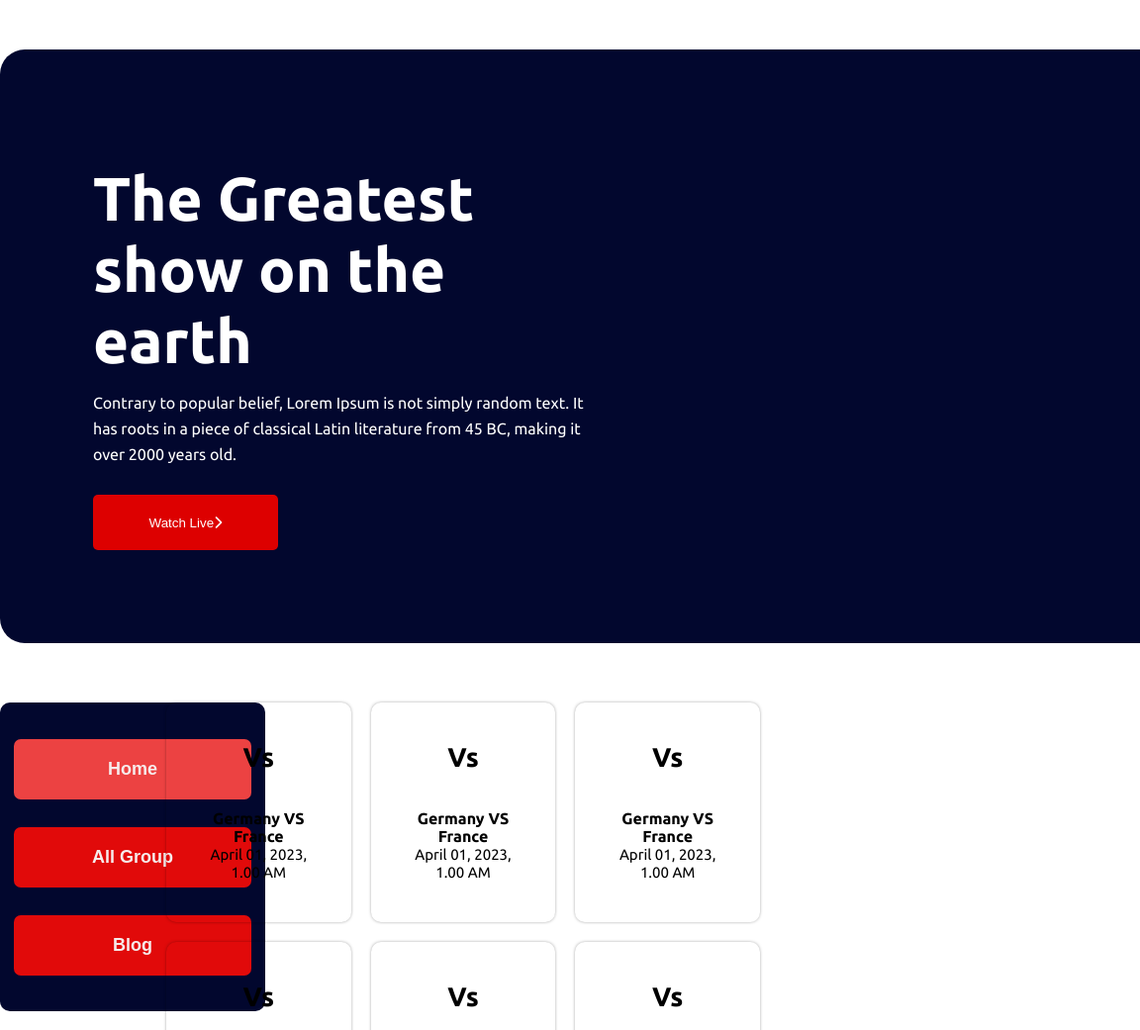
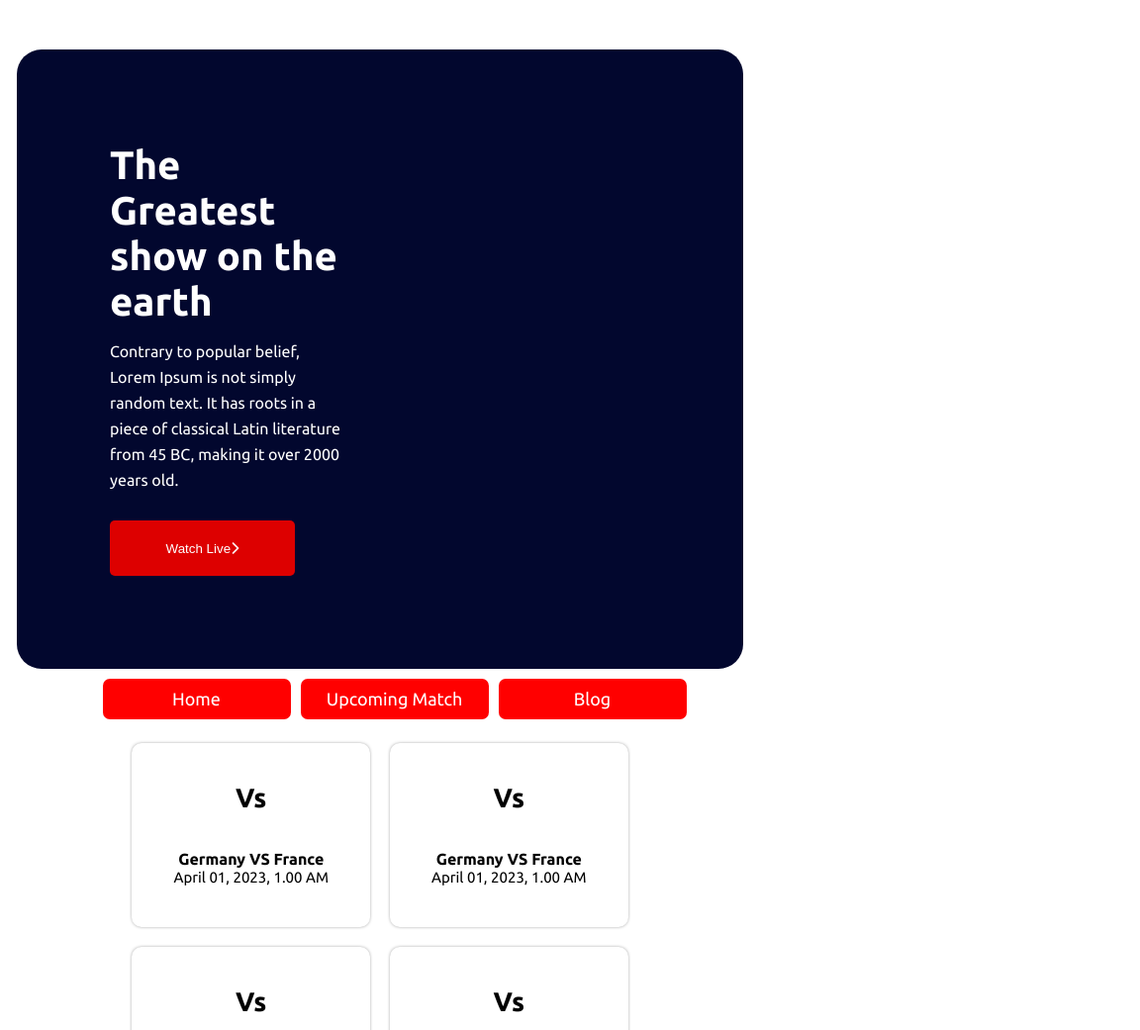
Before and after one commit to Arshad4320/world-cup, a plain HTML site: page upcoming.html in a window 768 px wide. Shown: the top 1041 px of the page at 99% size, 1152 px wide, since content can reach past the window. Drawn offline with Linux system fonts and the light colour scheme; a web font is replaced by a local one.

Commit message:
i am uploding to github  my second responsive template

```diff
--- a/match.css
+++ b/match.css
@@ -15,7 +15,7 @@ body {
 .hader-section {
     width: 1320px;
     margin-top: 50px;
-    margin-bottom: 60px;
+
     border-radius: 25px;
     background-color: #02072e;
     padding-top: 20px;
@@ -80,6 +80,29 @@ body {
 
 
 /* upcomming match style */
+.blog-button.card-flex {
+    text-align: center;
+    background: #16134f;
+    width: 201px;
+    position: relative;
+    right: 40%;
+    top: 150px;
+    display: flex;
+    flex-direction: column;
+}
+
+.blog-button.card-flex a {
+    text-decoration: none;
+    width: 170px;
+    padding: 10px;
+    color: #ffff;
+    background: red;
+    margin-top: 10px;
+    border-radius: 7px;
+    font-size: 18px;
+
+}
+
 section.upcoming_match {
     display: flex;
     justify-content: space-between;
@@ -223,3 +246,142 @@ button.btn:hover {
 }
 
 /* footer-section-end */
+/* mobile-veiw */
+
+@media only screen and (max-width:576px) {
+    .hader-section {
+        max-width: 470px;
+        padding: 0px;
+    }
+
+    .header-info {
+        display: grid;
+        grid-template-columns: repeat(1, 1fr);
+    }
+
+    .header-content {
+        width: 220px;
+        justify-content: center;
+    }
+
+    .header-content h1 {
+        font-size: 22px;
+    }
+
+    .baner-img {
+        display: grid;
+        justify-content: center;
+    }
+
+    .match-info {
+        display: grid;
+        grid-template-columns: repeat(1, 1fr);
+        column-gap: 20px;
+    }
+
+    /* card-section-responsive */
+    .blog-button.card-flex {
+        text-align: center;
+        background: none;
+        width: 201px;
+        position: relative;
+        right: 0;
+        top: 0px;
+        margin-bottom: 24px;
+        display: flex;
+        flex-direction: column;
+    }
+
+    .blog-button.card-flex a {
+        width: 170px;
+        padding: 10px;
+        color: #ffff;
+    }
+
+    /* footer-section-responsive */
+    .footer-items {
+        display: flex;
+        flex-direction: column;
+    }
+}
+
+/* tab view */
+
+/* hader part responsive */
+@media only screen and (min-width:577px) and (max-width:992px) {
+    body {
+        overflow-x: hidden
+    }
+
+    .header-info {
+        display: flex;
+        justify-content: space-evenly;
+        margin-right: 30px;
+    }
+
+    .hader-section {
+        max-width: 734px;
+        padding: 0px;
+    }
+
+    .header-content {
+        width: 316px;
+        align-items: center;
+
+    }
+
+    .header-content h1 {
+        font-size: 40px;
+    }
+
+    .baner-img {
+
+        width: 300px;
+    }
+
+    .baner-img img {
+        width: 100%;
+    }
+
+    /* card-section */
+    @media only screen and (min-width: 577px) and (max-width: 992px) {
+        .blog-button.card-flex {
+            text-align: center;
+            background: none;
+            width: 201px;
+            position: relative;
+            right: 180px;
+            top: 0px;
+            margin-bottom: 24px;
+            display: grid;
+            grid-template-columns: repeat(3, 1fr);
+            gap: 10px;
+        }
+
+        .blog-button.card-flex a {
+            width: 170px;
+            padding: 10px 10px;
+            color: #ffff;
+
+        }
+
+        .match-info {
+            display: grid;
+            grid-template-columns: repeat(2, 1fr);
+            column-gap: 20px;
+        }
+
+        /* footer-section-responsive */
+        .footer-text {
+            font-size: 24px;
+        }
+
+        .footer-items {
+
+            display: flex;
+            flex-direction: column;
+
+        }
+
+    }
+}
--- a/style.css
+++ b/style.css
@@ -15,7 +15,7 @@ body {
 .hader-section {
     width: 1320px;
     margin-top: 50px;
-    margin-bottom: 60px;
+
     border-radius: 25px;
     background-color: #02072e;
     padding-top: 20px;
@@ -79,11 +79,35 @@ body {
 }
 
 /* card-style strat */
+.blog-button.card-flex {
+    text-align: center;
+    background: #16134f;
+    width: 201px;
+    position: relative;
+    right: 40%;
+    top: 150px;
+    display: flex;
+    flex-direction: column;
+}
+
+.blog-button.card-flex a {
+    text-decoration: none;
+    width: 170px;
+    padding: 10px;
+    color: #ffff;
+    background: red;
+    margin-top: 10px;
+    border-radius: 7px;
+    font-size: 18px;
+
+}
+
 .card-section {
     display: flex;
     justify-content: space-between;
     margin-bottom: 100px
 }
+
 
 .card-iteam {
     display: grid;
@@ -100,9 +124,7 @@ body {
     padding-bottom: 16px
 }
 
-.blog-button {
-    margin-right: -60px;
-}
+
 
 button.card-button {
     padding: 8px;
@@ -129,26 +151,6 @@ span {
 
 span i {
     margin-right: 7px;
-}
-
-.blog-button {
-    width: 312px;
-    height: 312px;
-    border-radius: 10px;
-}
-
-.blog-button {
-    background: #02072e;
-}
-
-button.btn {
-    width: 240px;
-    margin: 18px 16px 25px;
-    border-radius: 7px;
-    padding: 20px 20px;
-    border: none;
-    background: rgb(225, 10, 10);
-    transition: background 0.4s;
 }
 
 button.btn a {
@@ -196,6 +198,7 @@ button.btn:hover {
 
 .footer-items {
     display: flex;
+
     padding: 33px 30px;
     border-top: 2px solid gray;
     margin-top: 24px;
@@ -229,10 +232,6 @@ button.btn:hover {
 /* mobile-veiw */
 
 @media only screen and (max-width:576px) {
-    /* body {
-        overflow-x: hidden;
-    } */
-
     .hader-section {
         max-width: 470px;
         padding: 0px;
@@ -245,7 +244,7 @@ button.btn:hover {
 
     .header-content {
         width: 220px;
-        align-items: center;
+        justify-content: center;
 
     }
 
@@ -256,11 +255,31 @@ button.btn:hover {
     .baner-img {
         display: grid;
         justify-content: center;
+    }
+
+    /* card-section-responsive */
+    .blog-button.card-flex {
+        text-align: center;
+        background: none;
+        width: 201px;
+        position: relative;
+        right: 0;
+        top: 0px;
+        margin-bottom: 24px;
+        display: flex;
+        flex-direction: column;
+    }
+
+    .blog-button.card-flex a {
+        width: 170px;
+        padding: 10px;
+        color: #ffff;
 
 
     }
 
-    /* card-section-responsive */
+    .card-content {}
+
     .card-iteam {
         display: flex;
         flex-direction: column;
@@ -272,22 +291,87 @@ button.btn:hover {
         display: flex;
         flex-direction: column;
     }
+}
 
-    /* tab view */
+/* tab view */
 
+/* hader part responsive */
+@media only screen and (min-width:577px) and (max-width:992px) {
+    body {
+        overflow-x: hidden
+    }
 
-    @media only screen and (max-width:992px) {
+    .header-info {
+        display: flex;
+        justify-content: space-evenly;
+        margin-right: 30px;
+    }
 
+    .hader-section {
+        max-width: 734px;
+        padding: 0px;
+    }
 
-        /* hader part responsive */
-        .header-content {
-            width: 316px;
+    .header-content {
+        width: 316px;
+        align-items: center;
+
+    }
+
+    .header-content h1 {
+        font-size: 40px;
+    }
+
+    .baner-img {
+
+        width: 300px;
+    }
+
+    .baner-img img {
+        width: 100%;
+    }
+
+    /* card-section */
+    @media only screen and (min-width: 577px) and (max-width: 992px) {
+        .blog-button.card-flex {
+            text-align: center;
+            background: none;
+            width: 201px;
+            position: relative;
+            right: 180px;
+            top: 0px;
+            margin-bottom: 24px;
+            display: grid;
+            grid-template-columns: repeat(3, 1fr);
+            gap: 10px;
         }
 
-        .header-content h1 {
-            font-size: 40px;
+        .blog-button.card-flex a {
+            width: 170px;
+            padding: 10px 10px;
+            color: #ffff;
+
 
         }
 
+        .card-iteam {
+            display: grid;
+            grid-template-columns: repeat(2, 1fr);
+            justify-content: center;
+            align-items: center;
+        }
+
+        /* footer-section-responsive */
+        .footer-text {
+            font-size: 24px;
+        }
+
+        .footer-items {
+
+            display: flex;
+            flex-direction: column;
+
+        }
 
     }
+}
--- a/upcoming.html
+++ b/upcoming.html
@@ -44,18 +44,12 @@
 
 
     <!-- card-section-start -->
+    <div class="blog-button card-flex">
+        <a href="index.html">Home</a>
+        <a href="">Upcoming Match</a>
+        <a href="">Blog</a>
+    </div>
     <section class="card-section">
-        <!-- <aside class="card-button button">
-            <button class="btn" id="special-btn"><a href="#">Upcomming Match</a></button>
-            <button class="btn"><a href="index.html">Home</a></button>
-            <button class="btn"><a href="index.html">Blog</a></button>
-        </aside> -->
-
-        <aside class="card-button">
-            <button class="btn" id="special-btn"><a href="index.html">Home</a></button>
-            <button class="btn"><a href="#">All Group</a></button>
-            <button class="btn"><a href="#">Blog</a></button>
-        </aside>
         <!-- upcomming match section start -->
         <section class="upcoming_match">
             <div class="match-info">
```
Also changed, not shown: index.html (+7 -7 lines).
